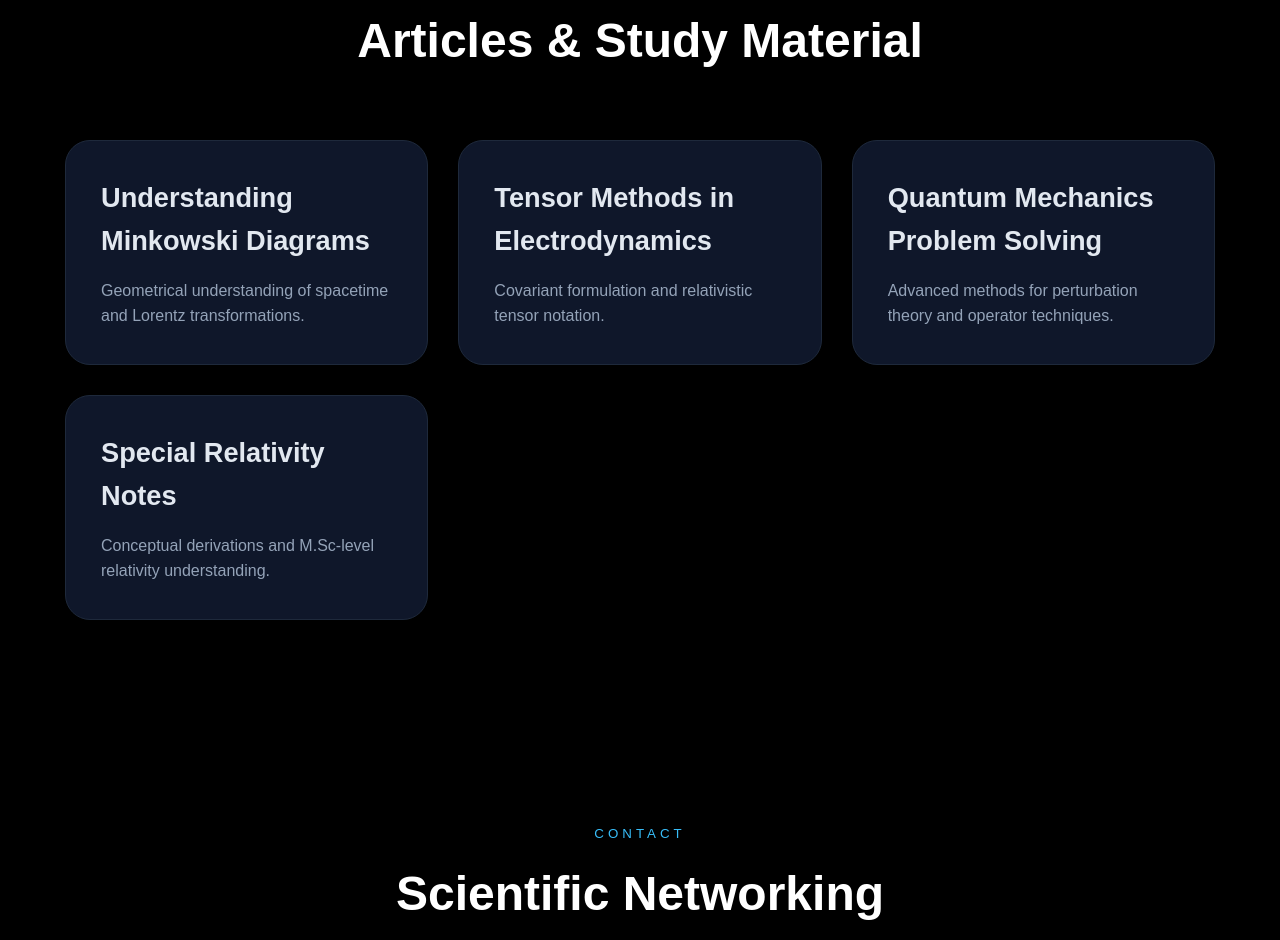
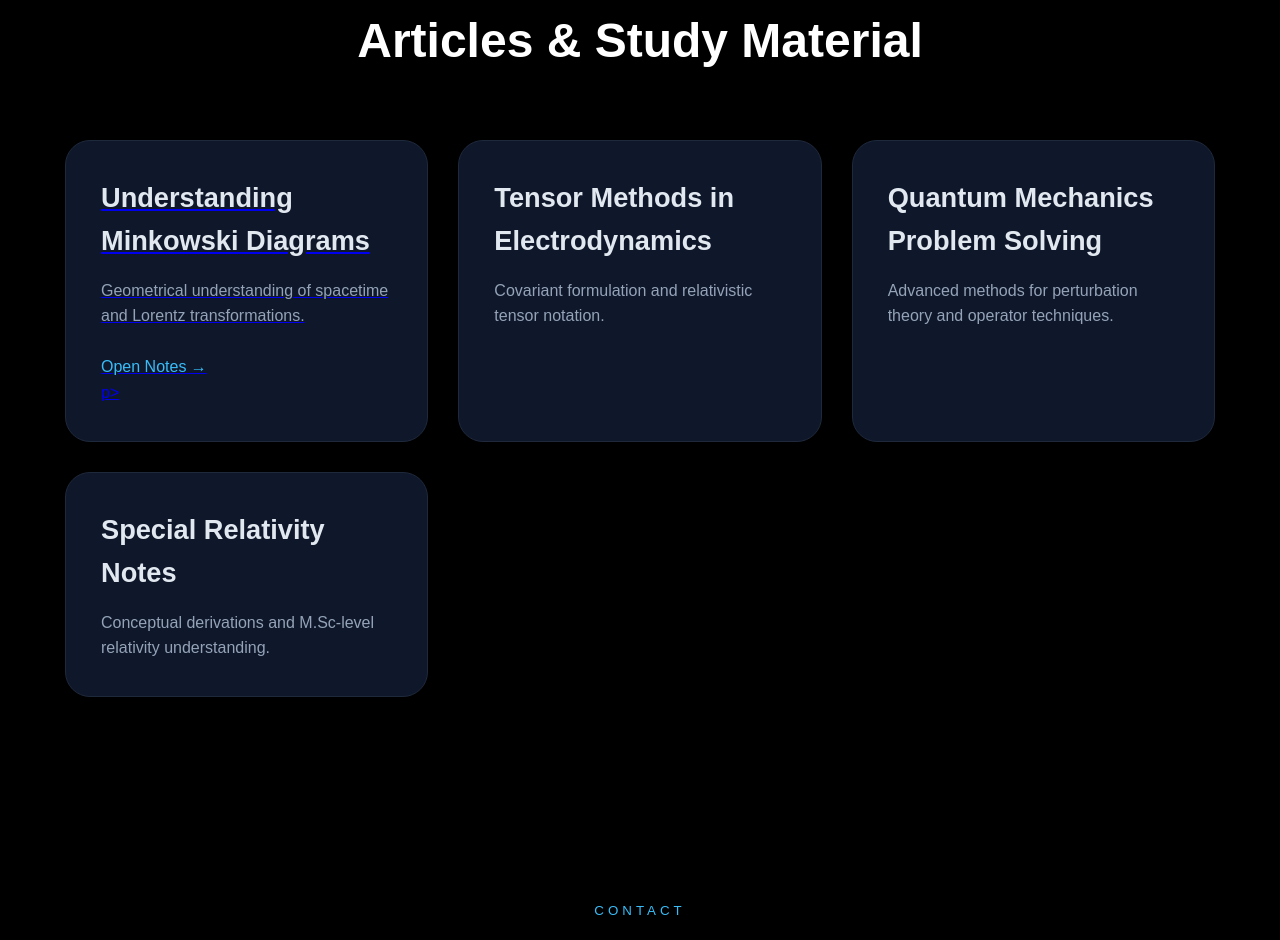
Before and after one commit to isaacprem-07/isaacprem-firstweb, a plain HTML site: page index.html in a window 1280 px wide. Shown: the part 2648-3588 px from the top of the page. Drawn offline with Linux system fonts and the light colour scheme.

Commit message:
index.html

```diff
--- a/index.html
+++ b/index.html
@@ -300,10 +300,16 @@
     </div>
 
     <div class="grid">
-      <div class="card">
-        <h4>Understanding Minkowski Diagrams</h4>
+<a href = "Minkowski Space-Time.pdf" target="blank" style="text-decoration:none:">
+     <div class="card">
+       <h4>Understanding Minkowski Diagrams</h4>
         <p>Geometrical understanding of spacetime and Lorentz transformations.</p>
+       <br>
+       <p style="color:#38bdf8;">
+         Open Notes →
+       </p>p>
       </div>
+</a>
 
       <div class="card">
         <h4>Tensor Methods in Electrodynamics</h4>
```
